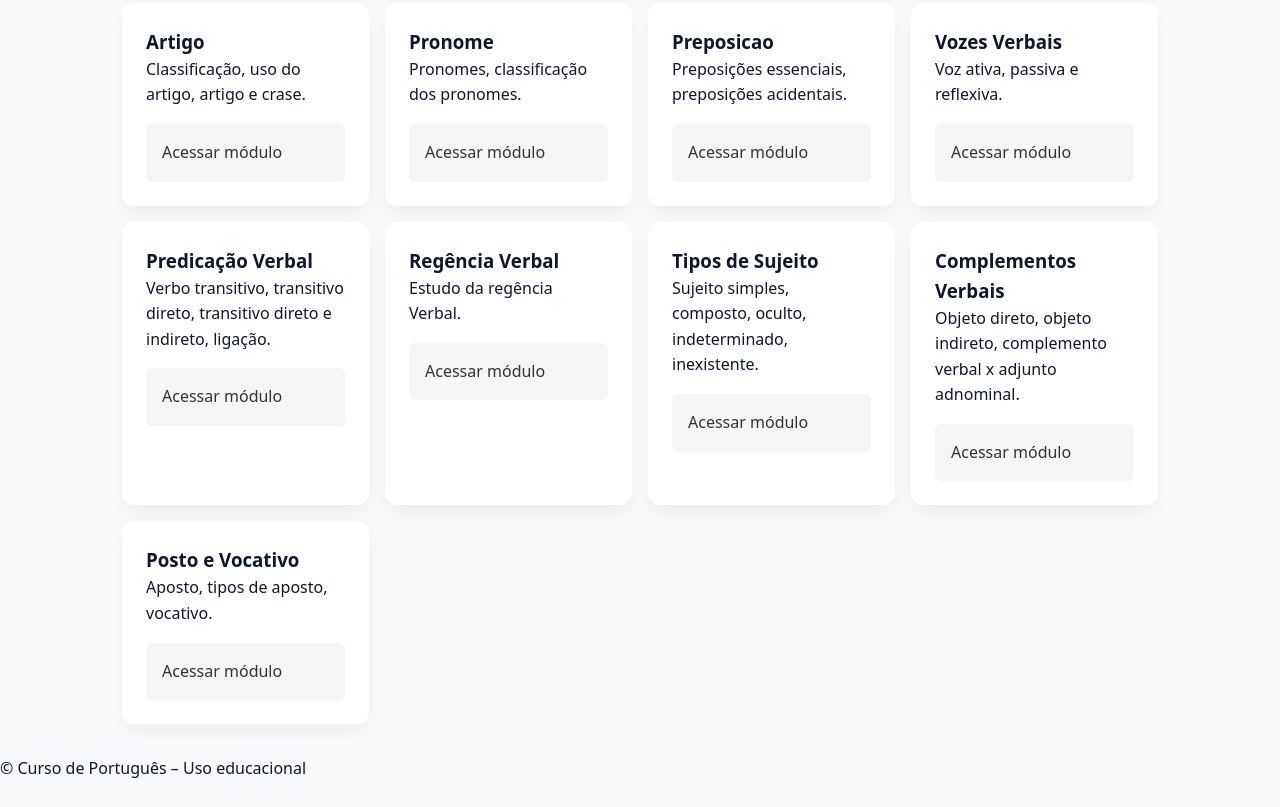
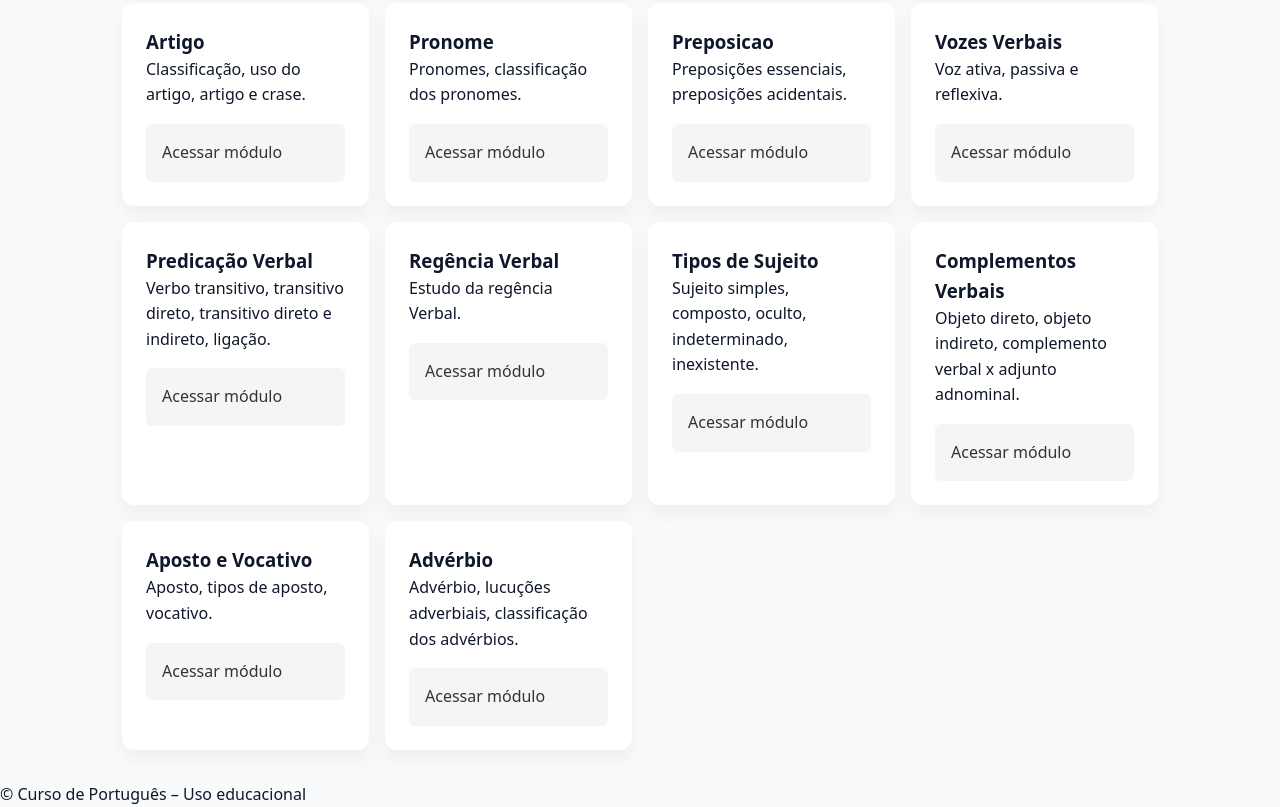
Before and after one commit to pedrocorreialopes/aprenda-portugues, a plain HTML site: page introducao.html in a window 1280 px wide. Shown: the part 1965-2772 px from the top of the page. Before the commit the page ends 2747 px from the top, so only its background shows below. Drawn offline with Linux system fonts and the light colour scheme.

Commit message:
Add files via upload

```diff
--- a/introducao.html
+++ b/introducao.html
@@ -237,9 +237,15 @@
     </article>
 
    <article class="module-card">
-      <h3>Posto e Vocativo</h3>
+      <h3>Aposto e Vocativo</h3>
       <p>Aposto, tipos de aposto, vocativo.</p>
       <a href="modulos/aposto-e-vocativo.html" class="btn">Acessar módulo</a>
+    </article>
+
+   <article class="module-card">
+      <h3>Advérbio</h3>
+      <p>Advérbio, lucuções adverbiais, classificação dos advérbios.</p>
+      <a href="modulos/adverbio.html" class="btn">Acessar módulo</a>
     </article>
 
 
```
Also changed, not shown: index.html (+2 -2 lines).
